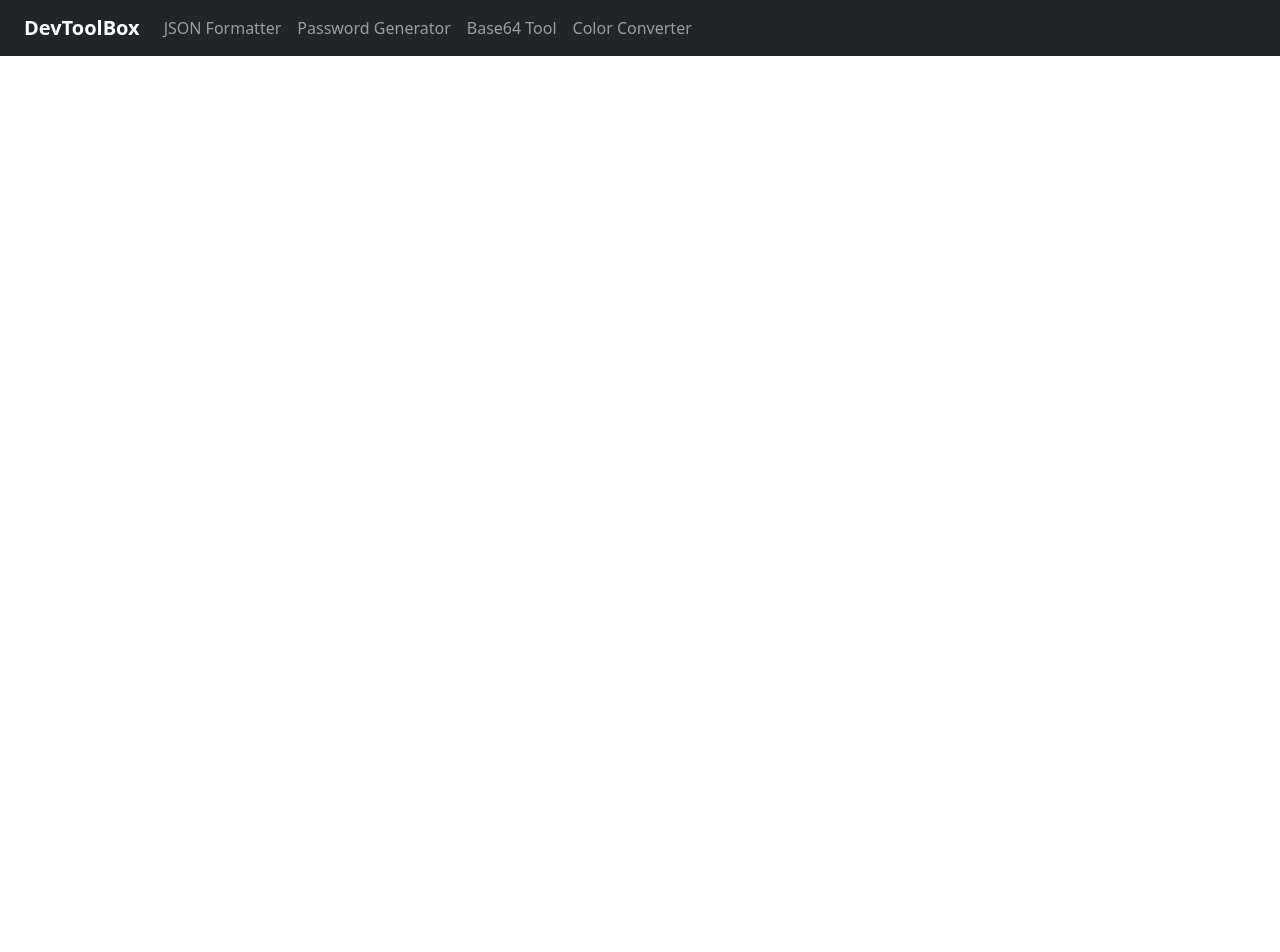
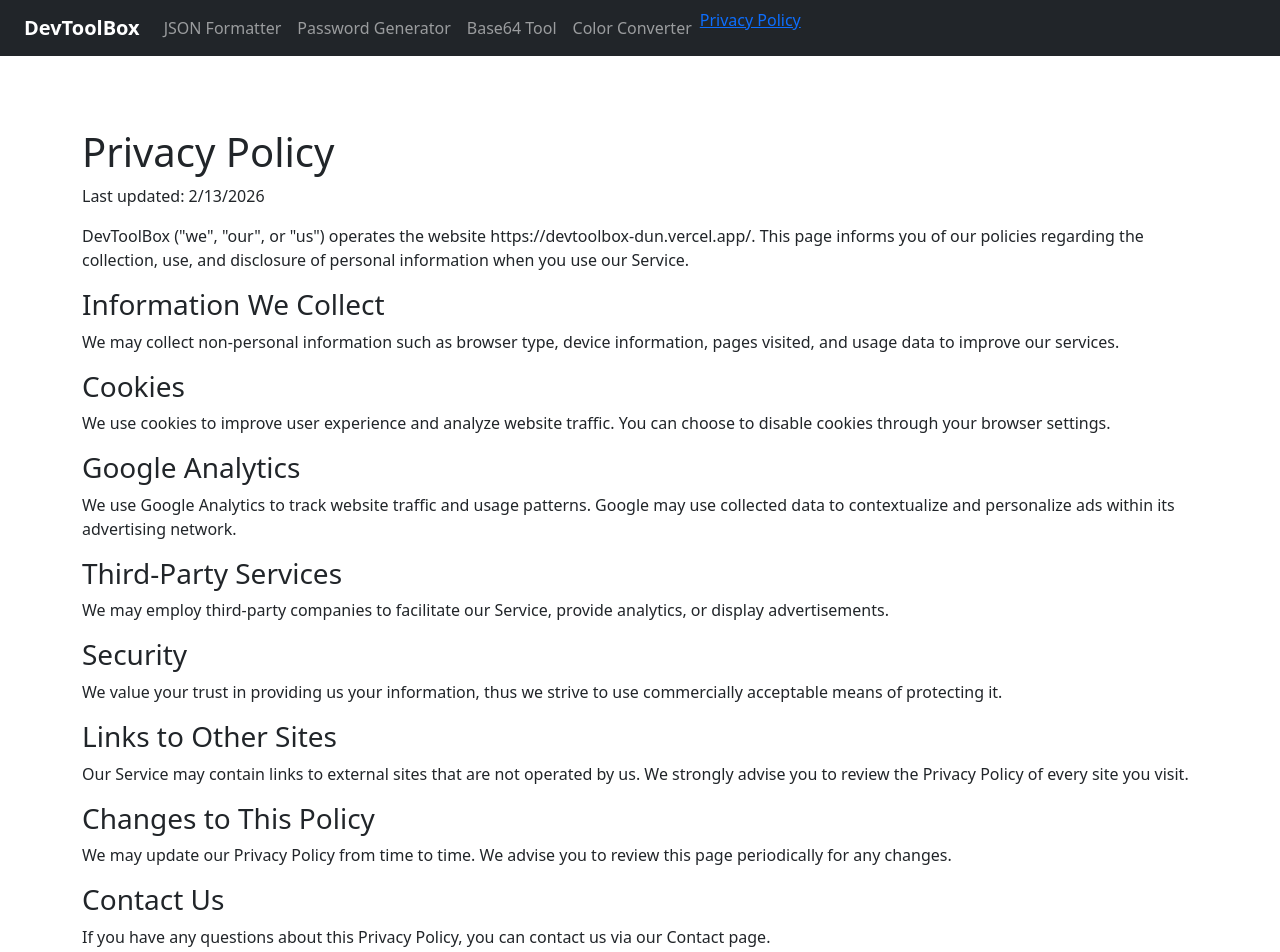
Before and after one commit to Jinesh03dabhi/devtoolbox, a React (Vite) app in the folder devtoolbox/: page /privacy in a window 1280 px wide. Shown: the top 952 px of the page. Before the commit the page ends 856 px from the top, so only its background shows below. Built offline with nearby package versions, Linux system fonts and the light colour scheme.

Commit message:
Added Privacy Policy page

```diff
--- a/devtoolbox/src/App.jsx
+++ b/devtoolbox/src/App.jsx
@@ -5,6 +5,7 @@ import JsonFormatter from "./page/tools/JsonFormatter";
 import PasswordGenerator from "./page/tools/PasswordGenerator";
 import Base64Tool from "./page/tools/Base64Tool";
 import ColorConverter from "./page/tools/ColorConverter";
+import Privacy from "./page/Privacy";
 
 
 
@@ -24,6 +25,7 @@ function App() {
             <Route path="/password" element={<PasswordGenerator />} />
             <Route path="/base64" element={<Base64Tool />} />
             <Route path="/color" element={<ColorConverter />} />
+            <Route path="/privacy" element={<Privacy />} />
 
           </Routes>
         </div>
--- a/devtoolbox/src/components/Navbar.jsx
+++ b/devtoolbox/src/components/Navbar.jsx
@@ -20,6 +20,7 @@ export default function Navbar() {
         <Link className="nav-link" to="/color">
           Color Converter
         </Link>
+        <Link to="/privacy">Privacy Policy</Link>
 
       </div>
     </nav>
--- /dev/null
+++ b/devtoolbox/src/page/Privacy.jsx
@@ -0,0 +1,65 @@
+export default function Privacy() {
+  return (
+    <div className="container py-5">
+      <h1>Privacy Policy</h1>
+      <p>Last updated: {new Date().toLocaleDateString()}</p>
+
+      <p>
+        DevToolBox ("we", "our", or "us") operates the website
+        https://devtoolbox-dun.vercel.app/. This page informs you of our
+        policies regarding the collection, use, and disclosure of personal
+        information when you use our Service.
+      </p>
+
+      <h3>Information We Collect</h3>
+      <p>
+        We may collect non-personal information such as browser type, device
+        information, pages visited, and usage data to improve our services.
+      </p>
+
+      <h3>Cookies</h3>
+      <p>
+        We use cookies to improve user experience and analyze website traffic.
+        You can choose to disable cookies through your browser settings.
+      </p>
+
+      <h3>Google Analytics</h3>
+      <p>
+        We use Google Analytics to track website traffic and usage patterns.
+        Google may use collected data to contextualize and personalize ads
+        within its advertising network.
+      </p>
+
+      <h3>Third-Party Services</h3>
+      <p>
+        We may employ third-party companies to facilitate our Service,
+        provide analytics, or display advertisements.
+      </p>
+
+      <h3>Security</h3>
+      <p>
+        We value your trust in providing us your information, thus we strive
+        to use commercially acceptable means of protecting it.
+      </p>
+
+      <h3>Links to Other Sites</h3>
+      <p>
+        Our Service may contain links to external sites that are not operated
+        by us. We strongly advise you to review the Privacy Policy of every
+        site you visit.
+      </p>
+
+      <h3>Changes to This Policy</h3>
+      <p>
+        We may update our Privacy Policy from time to time. We advise you to
+        review this page periodically for any changes.
+      </p>
+
+      <h3>Contact Us</h3>
+      <p>
+        If you have any questions about this Privacy Policy, you can contact
+        us via our Contact page.
+      </p>
+    </div>
+  );
+}
```
